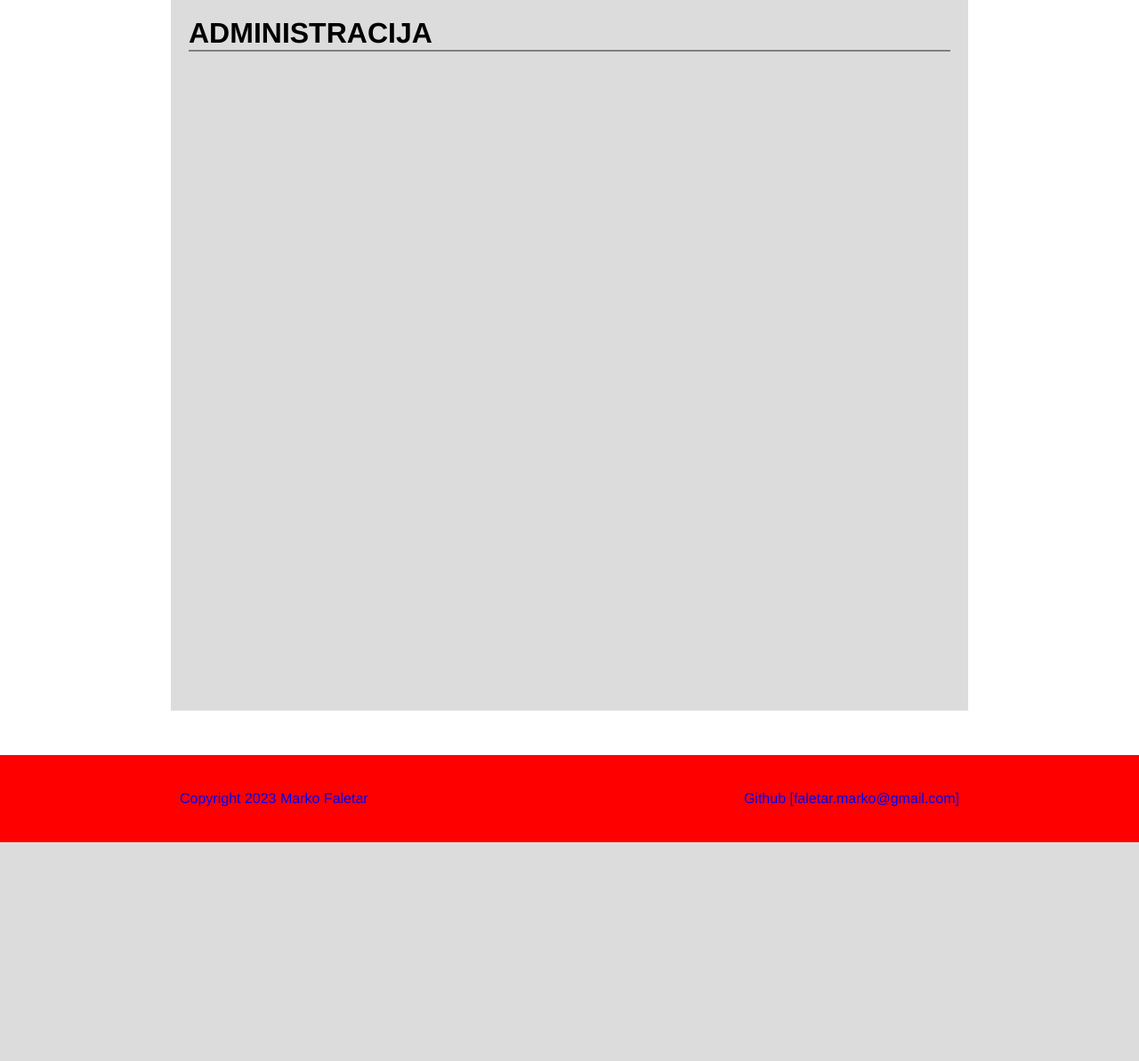
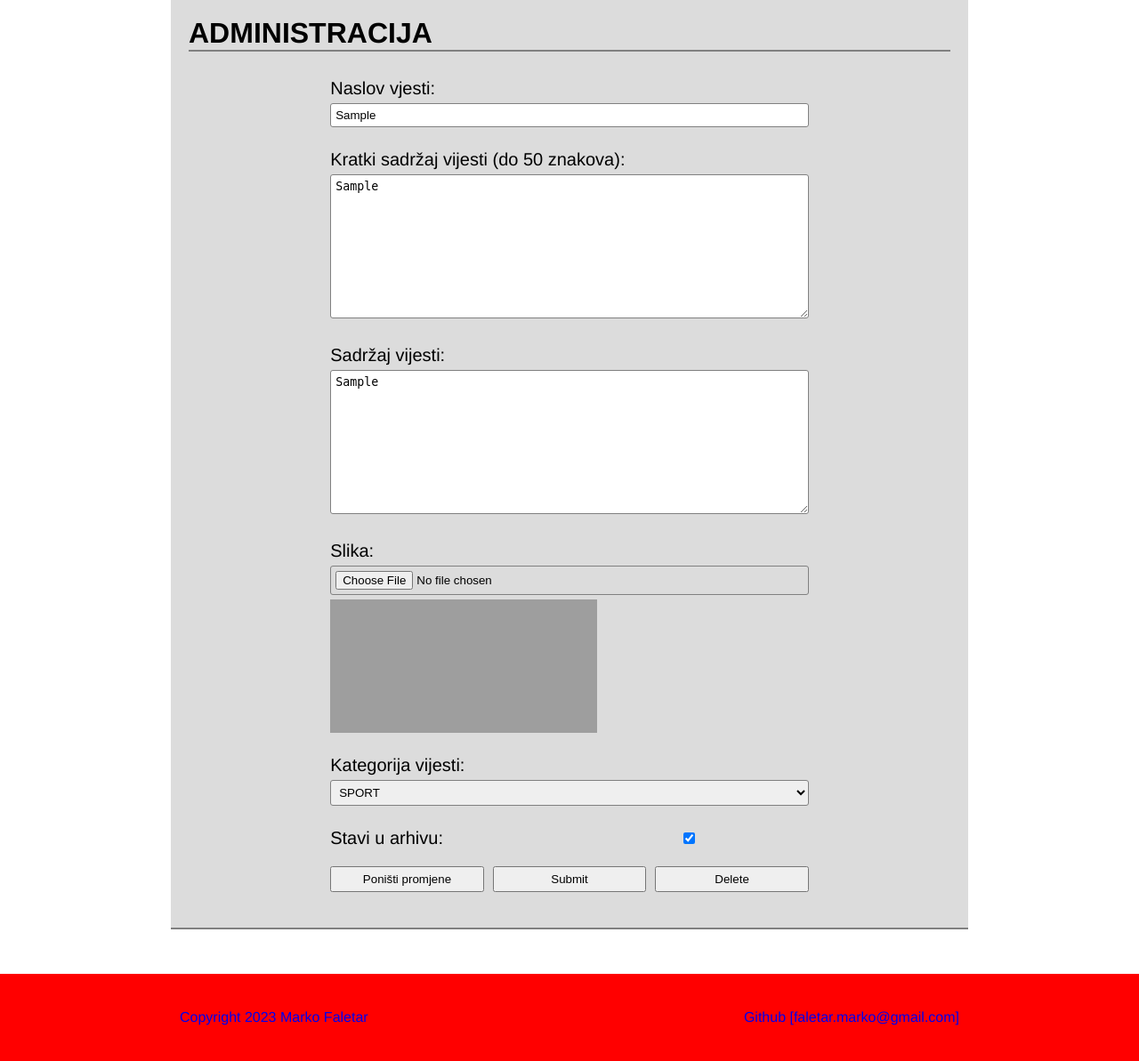
Before and after one commit to FaletarMarko1/Plain_News, a PHP site: page /administrator.php in a window 1280 px wide. Shown: the part 151-1344 px from the top of the page at 89% size. Before the commit the page ends 1098 px from the top, so only its background shows below. Run offline with PHP 8.4, Linux system fonts and the light colour scheme; tables that the repository leaves empty or names only in its code hold one stand-in row (values such as "Sample post"); grey boxes are pictures that could not be loaded.

Commit message:
finished admin page and faza 3

```diff
--- a/administrator.php
+++ b/administrator.php
@@ -32,7 +32,143 @@
       <h1>ADMINISTRACIJA</h1>
       <hr>
     </header>
+    <?php
+    include 'connect.php';
+    define('UPLPATH', 'images/');
+    $query = "SELECT * FROM clanci";
+    $result = mysqli_query($dbc, $query);
+    while ($row = mysqli_fetch_array($result)) {
+      echo '<form class="izmjene" action="" method="POST" enctype="multipart/form-data">
+        <div class="form-item">
+            <label for="title">Naslov vjesti:</label>
+            <div class="form-field">
+                <input type="text" name="title" class="form-field-textual" value="' . $row['naslov'] . '">
+            </div>
+        </div>
+        <div class="form-item">
+            <label for="about">Kratki sadržaj vijesti (do 50 znakova):</label>
+            <div class="form-field">
+                <textarea name="about" id="" cols="30" rows="10" class="form-field-textual">' . $row['sazetak'] . '</textarea>
+            </div>
+        </div>
+        <div class="form-item">
+            <label for="content">Sadržaj vijesti:</label>
+            <div class="form-field">
+                <textarea name="content" id="" cols="30" rows="10" class="form-field-textual">' . $row['tekst'] . '</textarea>
+            </div>
+        </div>
+        <div class="form-item">
+            <label for="slika">Slika: </label>
+            <div class="form-field">
+                <input type="file" id="slika" value="' . $row['slika'] . '" name="slika"/> <br>
+                <img src="' . UPLPATH . $row['slika'] . '" style="width:300px; height:150px;">
+            </div>
+        </div>
+        <div class="form-item">
+            <label for="category">Kategorija vijesti:</label>
+            <div class="form-field">
+                <select name="category" id="category" class="form-field-textual" value="' . $row['kategorija'] . '">
+                    <option value="sport">SPORT</option>
+                    <option value="culture">CULTURE</option>
+                    <option value="science">SCIENCE</option>
+                </select>
+            </div>
+        </div>
+        <div class="form-item checkbox">
+            <label for="archive">Stavi u arhivu:</label>';
+      if ($row['arhiva'] == 0) {
+        echo '<input type="checkbox" name="archive" id="archive"/>';
+      } else {
+        echo '<input type="checkbox" name="archive" id="archive" checked/>';
+      }
+      echo '</div>
+        <div class="form-item buttons">
+            <input type="hidden" name="id" class="form-field-textual" value="' . $row['id'] . '">
+            <button type="reset" name="delete" value="Poništi">Poništi promjene</button>
+            <button type="submit" name="submit" value="Submit">Submit</button>
+            <button type="submit" name="izbrisi" value="Delete">Delete</button>
+        </div>
+        </form>
+        <hr>
+        ';
+    }
 
+    if (isset($_POST['izbrisi'])) {
+      $id = $_POST['id'];
+      $query = "DELETE FROM clanci WHERE id=$id";
+      $result = mysqli_query($dbc, $query);
+      echo '<meta http-equiv="refresh" content="1">';
+    }
+
+    if (isset($_POST['submit'])) {
+      $slika = $_FILES['slika']['name'];
+      $naslov = $_POST['title'];
+      $about = $_POST['about'];
+      $content = $_POST['content'];
+      $category = $_POST['category'];
+      $id = $_POST['id'];
+      if (isset($_POST['archive'])) {
+        $archive = 1;
+      } else {
+        $archive = 0;
+      }
+      if ($slika == '') {
+        $query = "SELECT slika FROM clanci WHERE id='$id'";
+        $result = mysqli_query($dbc, $query);
+        $row = mysqli_fetch_array($result);
+        $slika = $row['slika'];
+      }
+
+      $query = "UPDATE clanci SET naslov='$naslov', sazetak='$about', tekst='$content', slika='$slika', kategorija='$category', arhiva='$archive' WHERE id='$id'";
+      $result = mysqli_query($dbc, $query);
+
+      $target_dir = "images/";
+      $target_file = $target_dir . basename($_FILES["slika"]["name"]);
+      $slikaName = ($_FILES["slika"]["name"]);
+      $uploadOk = 1;
+      $imageFileType = strtolower(pathinfo($target_file, PATHINFO_EXTENSION));
+
+      // Check if image file is a actual image or fake image
+      if (isset($_POST["submit"])) {
+        $check = getimagesize($_FILES["slika"]["tmp_name"]);
+        if ($check !== false) {
+          $uploadOk = 1;
+        } else {
+          $uploadOk = 0;
+        }
+      }
+
+      // Check if file already exists
+      if (file_exists($target_file)) {
+        $uploadOk = 0;
+      }
+
+      // Check file size
+      if ($_FILES["slika"]["size"] > 5000000) {
+        $uploadOk = 0;
+      }
+
+      // Allow certain file formats
+      if (
+        $imageFileType != "jpg" && $imageFileType != "png" && $imageFileType != "jpeg"
+        && $imageFileType != "gif"
+      ) {
+        $uploadOk = 0;
+      }
+
+      // Check if $uploadOk is set to 0 by an error
+      if ($uploadOk == 0) {
+        // if everything is ok, try to upload file
+      } else {
+        if (move_uploaded_file($_FILES["slika"]["tmp_name"], $target_file)) {
+          echo "The file " . htmlspecialchars(basename($_FILES["slika"]["name"])) . " has been uploaded.";
+        } else {
+        }
+      }
+
+      echo '<meta http-equiv="refresh" content="1">';
+    }
+    ?>
   </div>
 
   <div class="footer">
--- a/index.php
+++ b/index.php
@@ -64,7 +64,7 @@
     <section>
       <?php
       include 'connect.php';
-      $query = "SELECT * FROM clanci WHERE arhiva = 0 AND kategorija = 'sport' LIMIT 3";
+      $query = "SELECT * FROM clanci WHERE arhiva = 0 AND kategorija = 'culture' LIMIT 3";
       $result = mysqli_query($dbc, $query);
       $i = 0;
       while ($row = mysqli_fetch_array($result)) {
@@ -91,7 +91,7 @@
     <section>
       <?php
       include 'connect.php';
-      $query = "SELECT * FROM clanci WHERE arhiva = 0 AND kategorija = 'sport' LIMIT 3";
+      $query = "SELECT * FROM clanci WHERE arhiva = 0 AND kategorija = 'science' LIMIT 3";
       $result = mysqli_query($dbc, $query);
       $i = 0;
       while ($row = mysqli_fetch_array($result)) {
--- a/style.css
+++ b/style.css
@@ -123,7 +123,9 @@ img {
   text-align: left;
   padding: 5px;
 }
-
+.izmjene{
+  padding-bottom: 30px;
+}
 
 header {
   padding: 20px 20px 0px 20px;
```
Also changed, not shown: images/smartmockups_lj1rs343.jpg (added).
